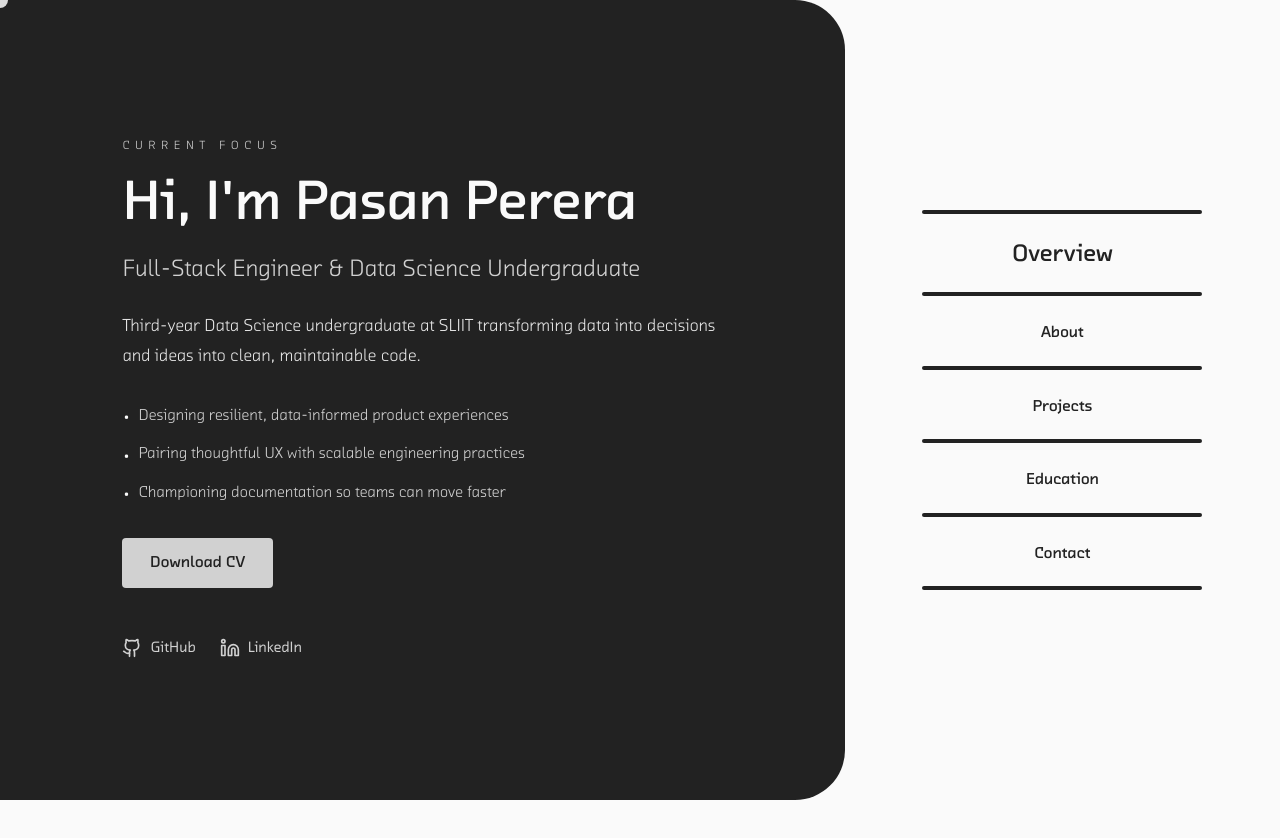
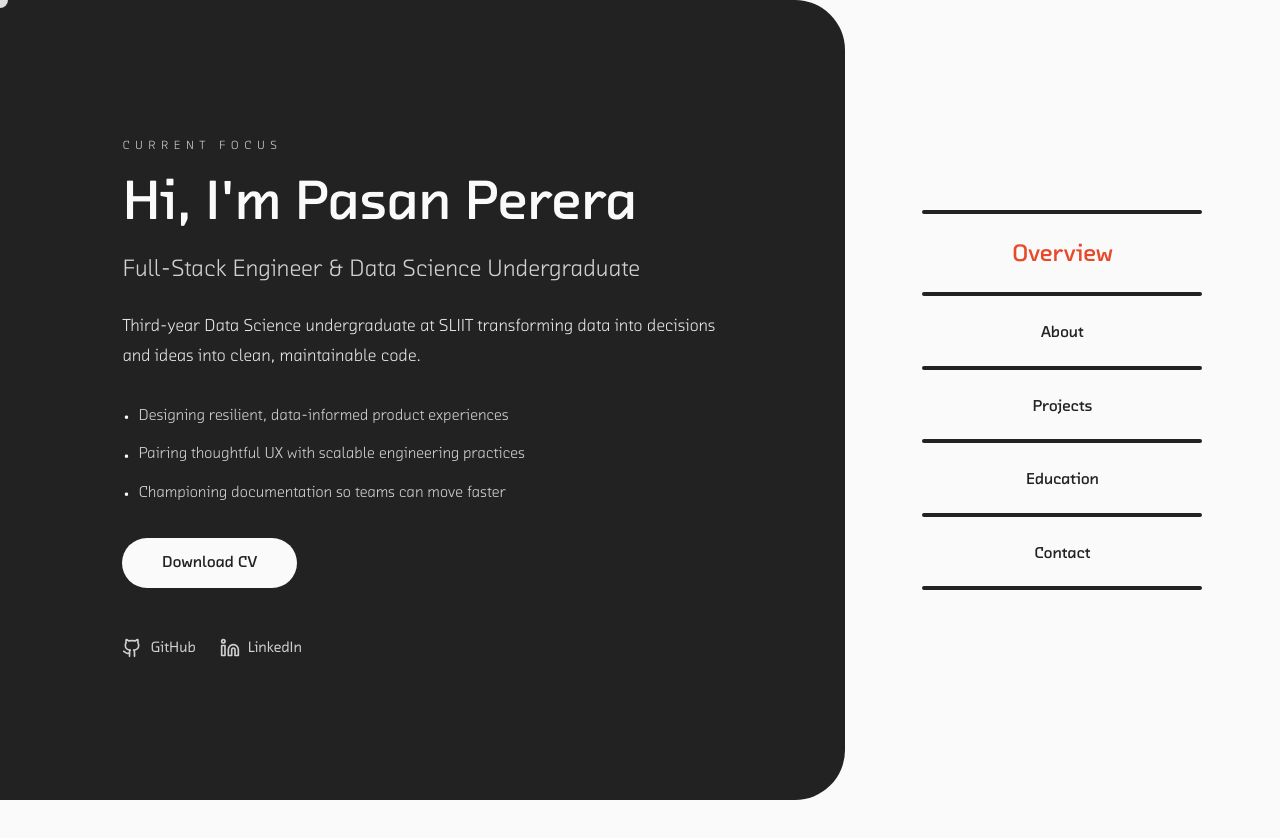
Before and after one commit to praisedp/portfolio, a React (Vite) app: page / in a window 1280 px wide. Shown: the top 838 px of the page. Built offline with nearby package versions, Linux system fonts and the light colour scheme.

Commit message:
feat: Update global styles with new color variables and enhance button styles

```diff
--- a/src/styles/global.css
+++ b/src/styles/global.css
@@ -10,6 +10,12 @@
   /* Off-white for backgrounds */
   --steely: #929292;
   /* Muted gray for secondary text */
+  --sandstone: #d8c3a5;
+  /* Highlight color for active nav */
+  --deepblue: #10214b;
+  /* Deep blue accent color */
+  --cinnabar: #e8492a;
+  /* Vibrant red accent color */
 }
 
 /* =====================
@@ -51,10 +57,10 @@ label {
    ===================== */
 .btn {
   display: inline-block;
-  background: var(--glacier-gray);
+  background: var(--frosted-white);
   color: var(--obsidian);
-  padding: 0.75rem 1.75rem;
-  border-radius: 0.25rem;
+  padding: 0.75rem 2.5rem;
+  border-radius: 999px;
   font-weight: 600;
   transition: background 0.3s, transform 0.1s, box-shadow 0.1s;
   cursor: none;
@@ -67,8 +73,20 @@ label {
 }
 
 .btn:hover {
-  background: var(--obsidian);
+  background: var(--cinnabar);
   color: var(--frosted-white);
+}
+
+.btn-secondary {
+  border-radius: 999px;
+  padding-left: 2.5rem;
+  padding-right: 2.5rem;
+  background: var(--frosted-white);
+  color: var(--obsidian);
+}
+
+.btn-secondary:hover {
+  background: var(--cinnabar);
 }
 
 .btn--active {
@@ -690,7 +708,7 @@ footer a {
 
 .nav-btn--active {
   font-size: 1.5em;
-  color: var(--obsidian);
+  color: var(--cinnabar);
 }
 
 /* =====================
```
Also changed, not shown: app/page.tsx (deleted).
